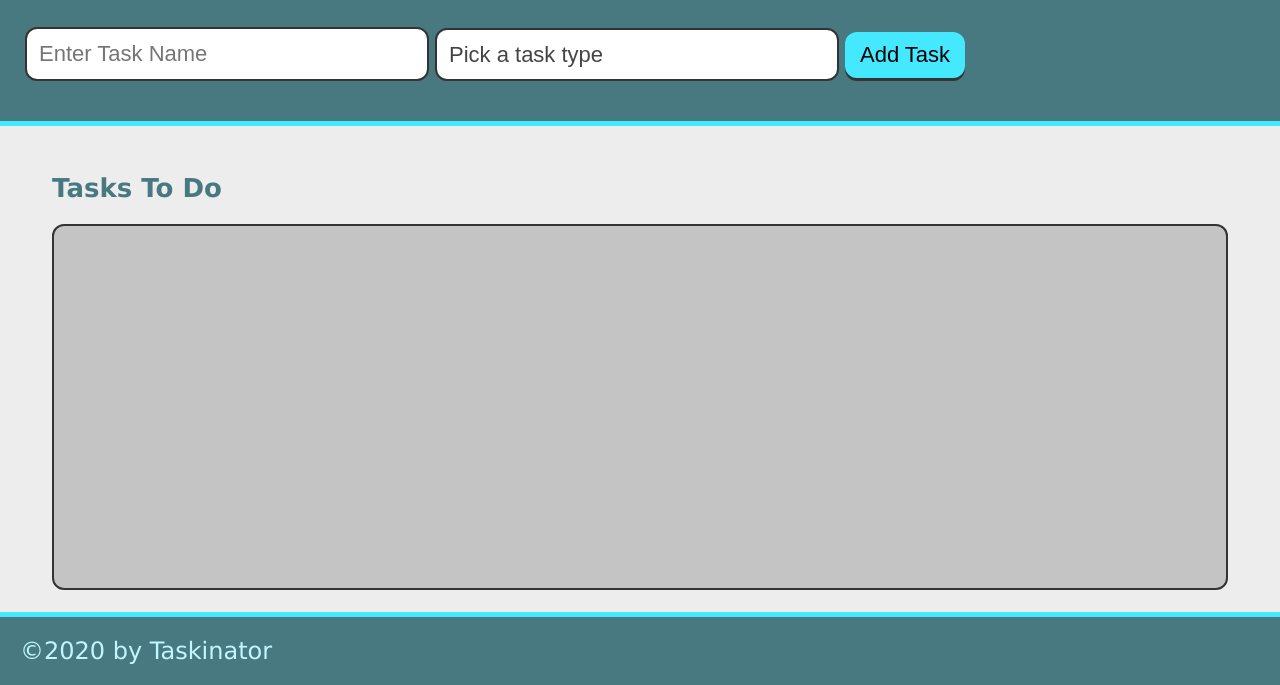
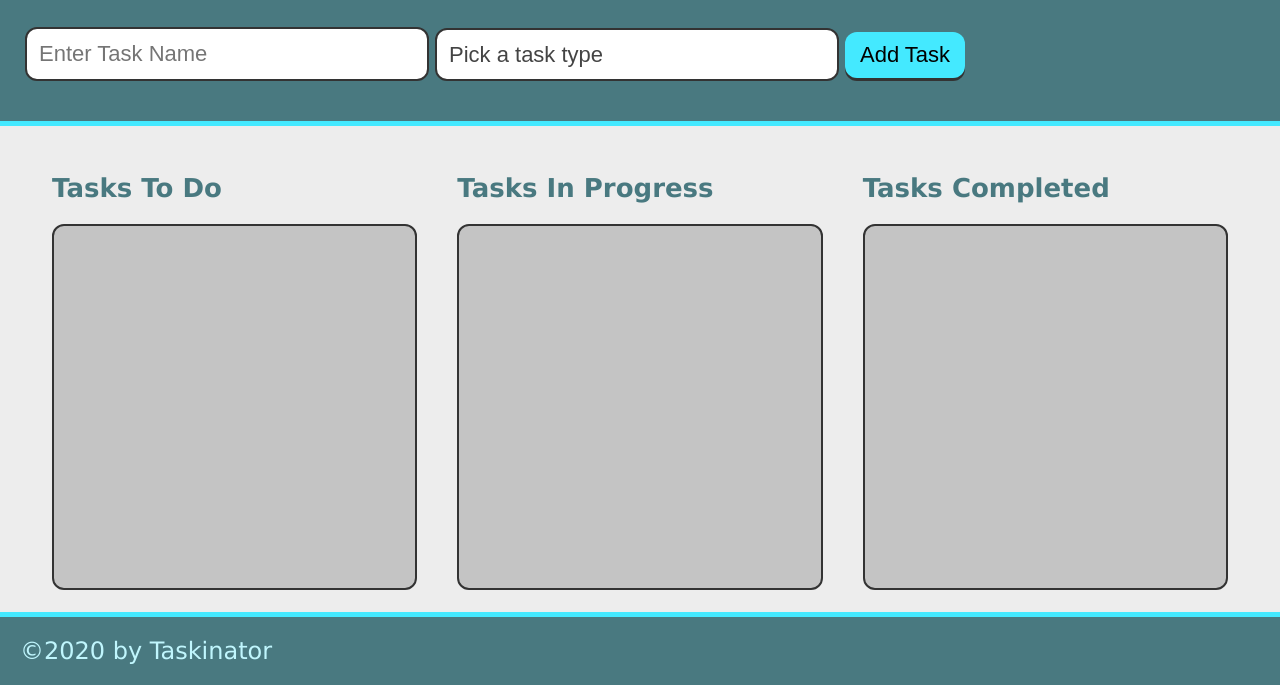
Before and after one commit to sp381/Taskinator, a plain HTML site: page index.html in a window 1280 px wide. Shown: the part 115-800 px from the top of the page. Drawn offline with Linux system fonts and the light colour scheme.

Commit message:
Added two more sections: Tasks In Progress and Tasks Completed

```diff
--- a/index.html
+++ b/index.html
@@ -32,12 +32,25 @@
       </div>
     </form>
   </header>
-
+  <!-- Tasks To Do -->
   <main class="page-content">
     <section class="task-list-wrapper">
       <h2 class="list-title">Tasks To Do</h2>
       <ul class="task-list" id="tasks-to-do"></ul>
     </section>
+
+    <!-- Tasks In Progress -->
+    <section class="task-list-wrapper">
+      <h2 class="list-title">Tasks In Progress</h2>
+  <ul class="task-list" id="tasks-in-progress"></ul>
+    </section>
+
+    <!-- Tasks Completed -->
+<section class="task-list-wrapper">
+  <h2 class="list-title">Tasks Completed</h2>
+  <ul class="task-list" id="tasks-completed"></ul>
+</section>
+
   </main>
 
   <footer>
```
